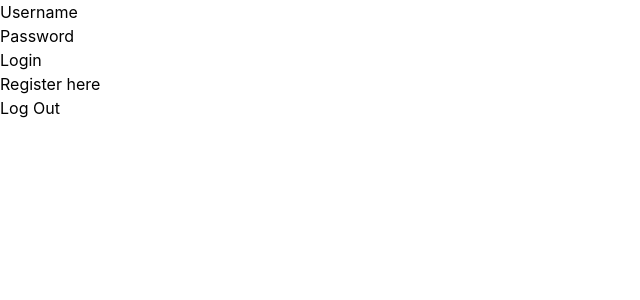
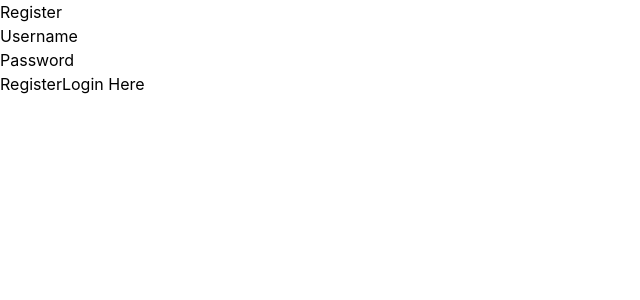
Before and after one commit to justbautista/messenger, a React (Create React App) app in the folder client/: page /register in a window 1280 px wide. Shown: the top 300 px of the page, without its empty margins (0-640 px from the left). Built offline with nearby package versions, Linux system fonts and the light colour scheme; no server answers.

Commit message:
cleaned up

```diff
--- a/client/package.json
+++ b/client/package.json
@@ -9,6 +9,7 @@
     "axios": "^1.4.0",
     "react": "^18.2.0",
     "react-dom": "^18.2.0",
+    "react-router-dom": "^6.14.2",
     "react-scripts": "5.0.1",
     "socket.io-client": "^4.7.1",
     "web-vitals": "^2.1.4"
--- a/client/src/components/App.js
+++ b/client/src/components/App.js
@@ -1,16 +1,13 @@
 import { useState, useEffect } from "react"
 import api from "../helpers/axiosConfig"
 import { generateAxiosError } from "../helpers/helpers"
-import LoaderScreen from "./LoaderScreen"
-import HomeScreen from "./HomeScreen"
-import LoginScreen from "./LoginScreen"
-
-// const socket = io(process.env.REACT_APP_BACKEND_URI, {
-//     auth: {
-//         token: "token"
-//     }
-// })
-// socket.on("connect_error", (error) => console.log(error));
+import LoaderPage from "./LoaderPage"
+import HomePage from "./HomePage"
+import LoginPage from "./LoginPage"
+import RegisterPage from "./RegisterPage"
+import NotFoundPage from "./NotFoundPage"
+import { BrowserRouter as Router, Routes, Route } from "react-router-dom"
+import PrivateRoutes from "./PrivateRoutes"
 
 export default function App() {
 	const [isLoggedIn, setIsLoggedIn] = useState(false)
@@ -32,15 +29,22 @@
 		checkIfLoggedIn()
 	}, [])
 
+	if (loading) {
+		return <LoaderPage />
+	}
+
 	return (
 		<div className="App">
-			{loading ? (
-				<LoaderScreen />
-			) : isLoggedIn ? (
-				<HomeScreen />
-			) : (
-				<LoginScreen />
-			)}
+			<Router>
+				<Routes>
+					<Route element={<PrivateRoutes isLoggedIn={isLoggedIn} />}>
+						<Route path="/" element={<HomePage />} />
+					</Route>
+					<Route path="/login" element={<LoginPage />} />
+					<Route path="/register" element={<RegisterPage />} />
+					<Route path="*" element={<NotFoundPage />} />
+				</Routes>
+			</Router>
 		</div>
 	)
 }
--- /dev/null
+++ b/client/src/components/HomePage.js
@@ -0,0 +1,36 @@
+import React from "react"
+import api from "../helpers/axiosConfig"
+import { generateAxiosError, removeAccessToken } from "../helpers/helpers"
+import { useNavigate } from "react-router-dom"
+import io from "socket.io-client"
+
+// const socket = io(process.env.REACT_APP_BACKEND_URI, {
+//     auth: {
+//         token: "token"
+//     }
+// })
+// socket.on("connect_error", (error) => console.log(error))
+
+export default function HomePage() {
+	const navigate = useNavigate()
+
+	const logout = async (event) => {
+		event.preventDefault()
+		try {
+			await api.post("/auth/logout")
+			removeAccessToken()
+			navigate("/login")
+		} catch (err) {
+			console.error(generateAxiosError(err))
+		}
+	}
+
+	return (
+		<>
+			<p>Home Page</p>
+			<button type="button" onClick={logout}>
+				Logout
+			</button>
+		</>
+	)
+}
--- a/client/src/components/HomeScreen.js
+++ /dev/null
@@ -1,7 +0,0 @@
-import React from "react"
-
-export default function HomeScreen() {
-    return (
-        <p>Home screen</p>
-    )
-}
--- /dev/null
+++ b/client/src/components/LoaderPage.js
@@ -0,0 +1,5 @@
+import React from "react"
+
+export default function LoaderPage() {
+	return <p>Loading...</p>
+}
--- a/client/src/components/LoaderScreen.js
+++ /dev/null
@@ -1,7 +0,0 @@
-import React from "react"
-
-export default function LoaderScreen() {
-    return (
-        <p>Loading...</p>
-    )
-}
--- /dev/null
+++ b/client/src/components/LoginPage.js
@@ -0,0 +1,58 @@
+import React, { useState } from "react"
+import api from "../helpers/axiosConfig"
+import { generateAxiosError } from "../helpers/helpers"
+import { Link, useNavigate } from "react-router-dom"
+
+export default function LoginPage() {
+	const [username, setUsername] = useState("")
+	const [password, setPassword] = useState("")
+	const navigate = useNavigate()
+
+	const handleSubmit = async (event) => {
+		event.preventDefault()
+		try {
+			await api.post("/auth/login", {
+				username: username,
+				password: password,
+			})
+			setPassword("")
+			navigate("/")
+		} catch (err) {
+			console.error(generateAxiosError(err))
+		}
+	}
+
+	return (
+		<div>
+			<form onSubmit={handleSubmit}>
+				<h1>Login</h1>
+				<div>
+					<label htmlFor="username">Username</label>
+					<input
+						type="text"
+						name="username"
+						value={username}
+						onChange={(event) => {
+							setUsername(event.target.value)
+						}}
+					/>
+				</div>
+				<div>
+					<label htmlFor="password">Password</label>
+					<input
+						type="password"
+						name="password"
+						value={password}
+						onChange={(event) => {
+							setPassword(event.target.value)
+						}}
+					/>
+				</div>
+				<div>
+					<button type="submit">Login</button>
+					<Link to="/register">Register Here</Link>
+				</div>
+			</form>
+		</div>
+	)
+}
--- a/client/src/components/LoginScreen.js
+++ /dev/null
@@ -1,53 +0,0 @@
-import React, { useState } from "react"
-import api from "../helpers/axiosConfig"
-import { generateAxiosError } from "../helpers/helpers"
-
-export default function Login() {
-    // register and login will be same style page, probably put display name into register
-    const [username, setUsername] = useState("")
-    const [password, setPassword] = useState("")
-
-    const handleSubmit = async (event) => {
-        event.preventDefault()
-        try {
-            await api.post("/auth/login", { username: username, password: password })
-        } catch (err) {
-            console.error(generateAxiosError(err))
-        }
-    }
-
-    const logout = async (event) => {
-        event.preventDefault()
-        try {
-            await api.post("/auth/logout")
-        } catch (err) {
-            console.error(generateAxiosError(err))
-        }
-    }
-
-    // TODO: finish login screen and loader screen doesnt seem to work properly
-
-	return (
-		<div>
-            <form onSubmit={handleSubmit}>
-                <div>
-                    <label htmlFor="username">Username</label>
-                    <input type="text" name="username" value={ username } onChange={(event) => {
-                        setUsername(event.target.value)
-                    }} />
-                </div>
-                <div>
-                    <label htmlFor="password">Password</label>
-                    <input type="password" name="password" value={ password } onChange={(event) => {
-                        setPassword(event.target.value)
-                    }} />
-                </div>
-                <div>
-                    <button type="submit">Login</button>
-                    <p>Register here</p>
-                </div>
-            </form>
-            <button type="button" onClick={logout}>Log Out</button>
-		</div>
-	)
-}
--- /dev/null
+++ b/client/src/components/NotFoundPage.js
@@ -0,0 +1,5 @@
+import React from "react"
+
+export default function NotFoundPage() {
+	return <h1>404 Error, Page Not Found</h1>
+}
--- /dev/null
+++ b/client/src/components/PrivateRoutes.js
@@ -0,0 +1,7 @@
+import { Outlet, Navigate } from "react-router-dom"
+
+export default function PrivateRoutes({ isLoggedIn }) {
+    return (
+        isLoggedIn ? <Outlet /> : <Navigate to="/login" />
+    )
+}
--- /dev/null
+++ b/client/src/components/RegisterPage.js
@@ -0,0 +1,58 @@
+import React, { useState } from "react"
+import api from "../helpers/axiosConfig"
+import { generateAxiosError } from "../helpers/helpers"
+import { Link, useNavigate } from "react-router-dom"
+
+export default function RegisterPage() {
+	const [username, setUsername] = useState("")
+	const [password, setPassword] = useState("")
+	const navigate = useNavigate()
+
+	const handleSubmit = async (event) => {
+		event.preventDefault()
+		try {
+			await api.post("/auth/register", {
+				username: username,
+				password: password,
+			})
+			setPassword("")
+			navigate("/")
+		} catch (err) {
+			console.error(generateAxiosError(err))
+		}
+	}
+
+	return (
+		<div>
+			<form onSubmit={handleSubmit}>
+				<h1>Register</h1>
+				<div>
+					<label htmlFor="username">Username</label>
+					<input
+						type="text"
+						name="username"
+						value={username}
+						onChange={(event) => {
+							setUsername(event.target.value)
+						}}
+					/>
+				</div>
+				<div>
+					<label htmlFor="password">Password</label>
+					<input
+						type="password"
+						name="password"
+						value={password}
+						onChange={(event) => {
+							setPassword(event.target.value)
+						}}
+					/>
+				</div>
+				<div>
+					<button type="submit">Register</button>
+					<Link to="/login">Login Here</Link>
+				</div>
+			</form>
+		</div>
+	)
+}
--- a/client/src/helpers/helpers.js
+++ b/client/src/helpers/helpers.js
@@ -6,8 +6,12 @@
 	localStorage.setItem("access_token", accessToken)
 }
 
+const removeAccessToken = () => {
+    localStorage.removeItem("access_token")
+}
+
 const generateAxiosError = (error) => {
     return new Error(error.response.data.message)
 }
 
-export { getAccessToken, setAccessToken, generateAxiosError }
+export { getAccessToken, setAccessToken, generateAxiosError, removeAccessToken }
```
Also changed, not shown: 1 other file (tests, documents, lock files or other folders).
